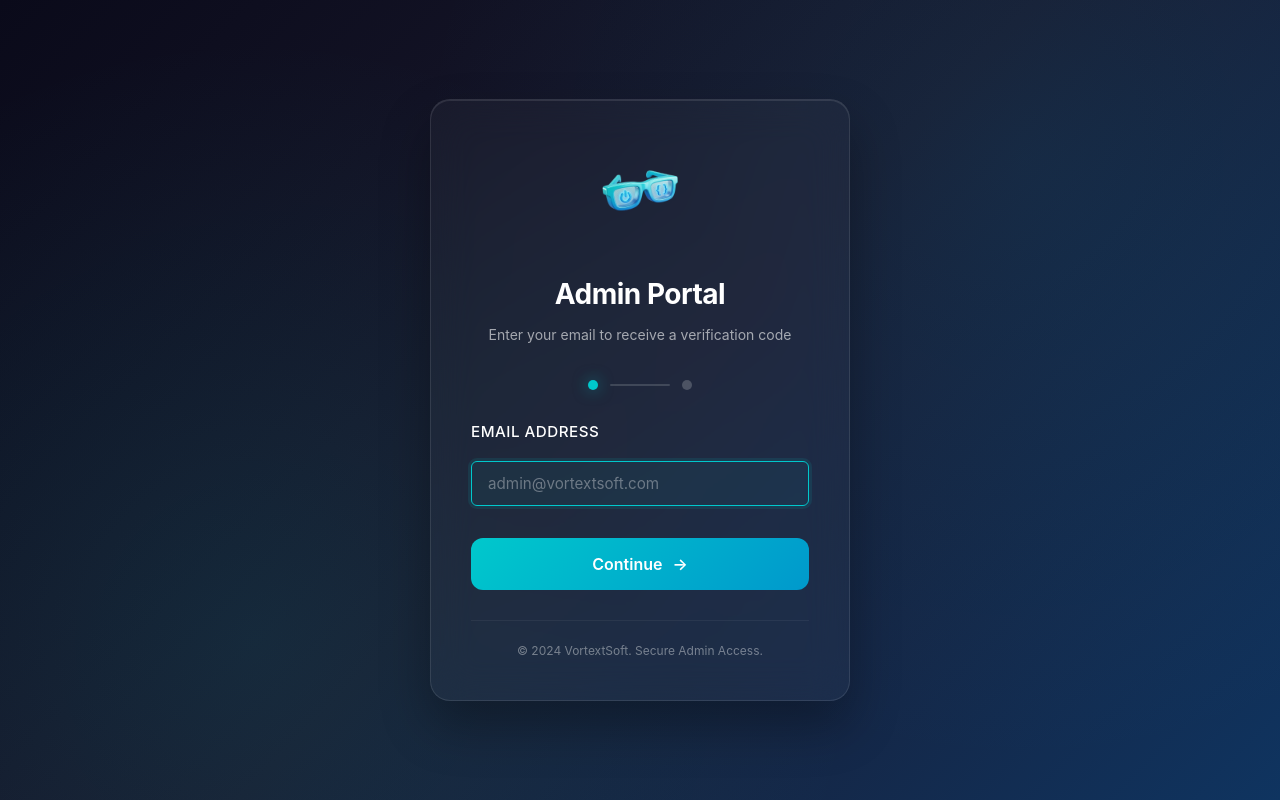
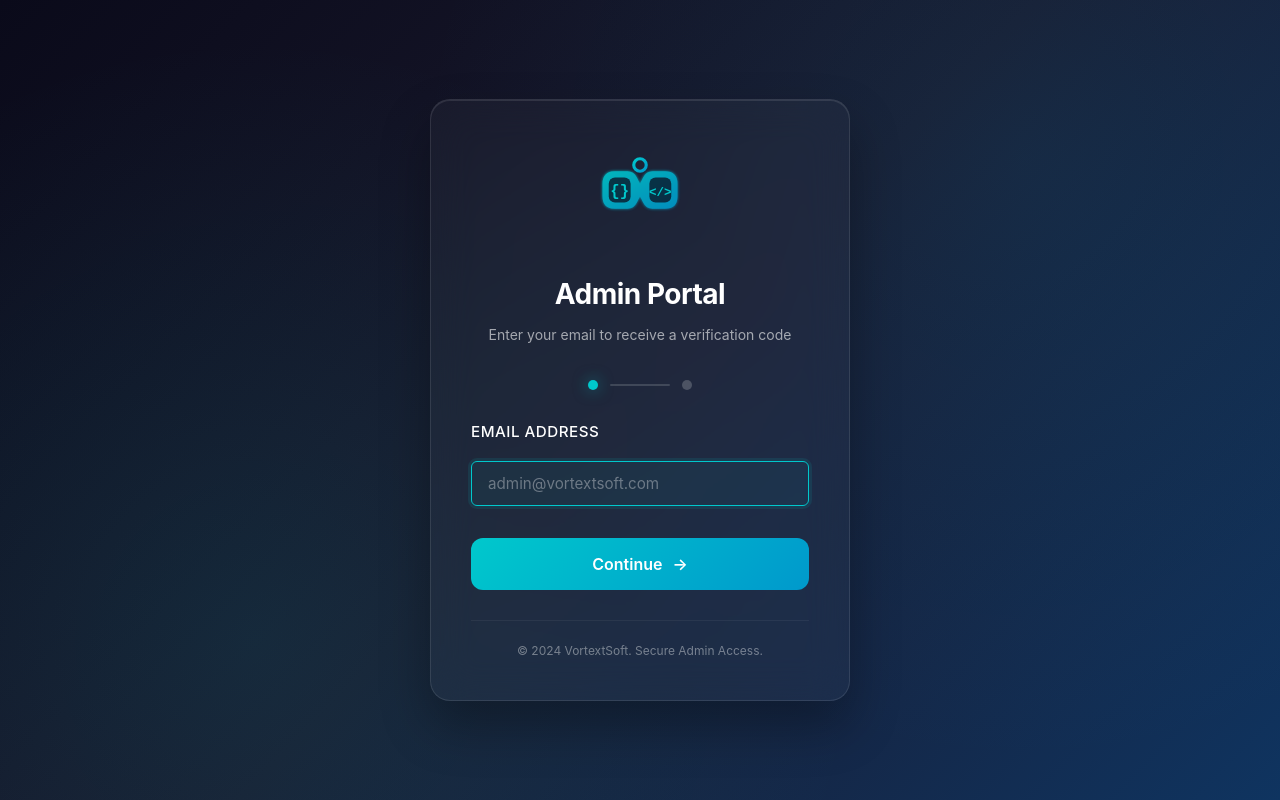
Before and after one commit to vortextsoft/vortextsoft-website, a React (Vite) app in the folder client/: page /admin/login in a window 1280 px wide. Built offline with nearby package versions, Linux system fonts and the light colour scheme.

Commit message:
Created SVG favicon with code glasses icon - transparent background

```diff
--- a/client/index.html
+++ b/client/index.html
@@ -3,9 +3,8 @@
 
 <head>
   <meta charset="UTF-8" />
-  <link rel="icon" type="image/png" sizes="32x32" href="/vortextsoft-3d-logo.png" />
-  <link rel="icon" type="image/png" sizes="16x16" href="/vortextsoft-3d-logo.png" />
-  <link rel="apple-touch-icon" sizes="180x180" href="/vortextsoft-3d-logo.png" />
+  <link rel="icon" type="image/svg+xml" href="/favicon.svg" />
+  <link rel="apple-touch-icon" sizes="180x180" href="/favicon.svg" />
   <meta name="viewport" content="width=device-width, initial-scale=1.0" />
   <meta name="description" content="VortextSoft - Innovative Software Solutions" />
   <title>VortextSoft - Innovative Software Solutions</title>
--- a/client/src/pages/AdminLogin.jsx
+++ b/client/src/pages/AdminLogin.jsx
@@ -110,7 +110,7 @@
                     {/* Header */}
                     <div className="login-header">
                         <img
-                            src="/vortextsoft-3d-logo.png"
+                            src="/favicon.svg"
                             alt="VortextSoft"
                             className="login-logo"
                         />
```
Also changed, not shown: client/public/favicon.svg (added).
